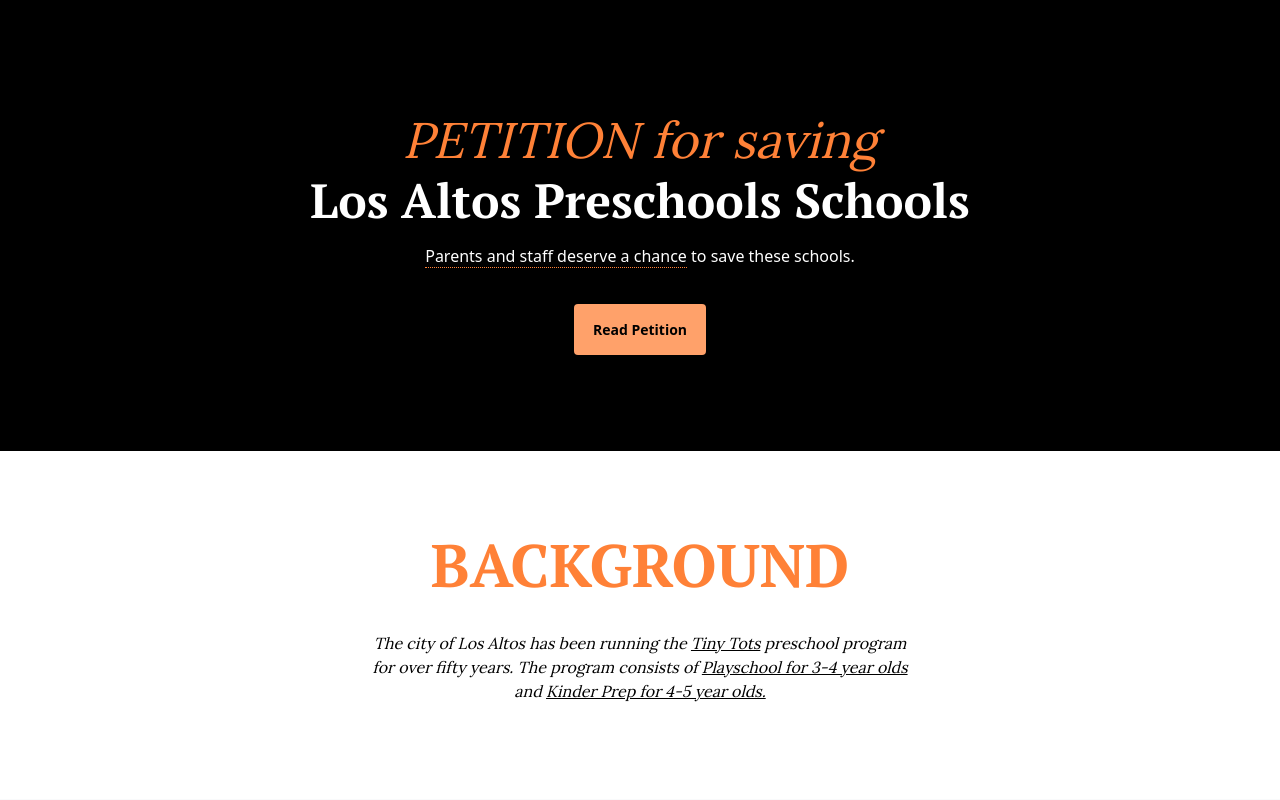
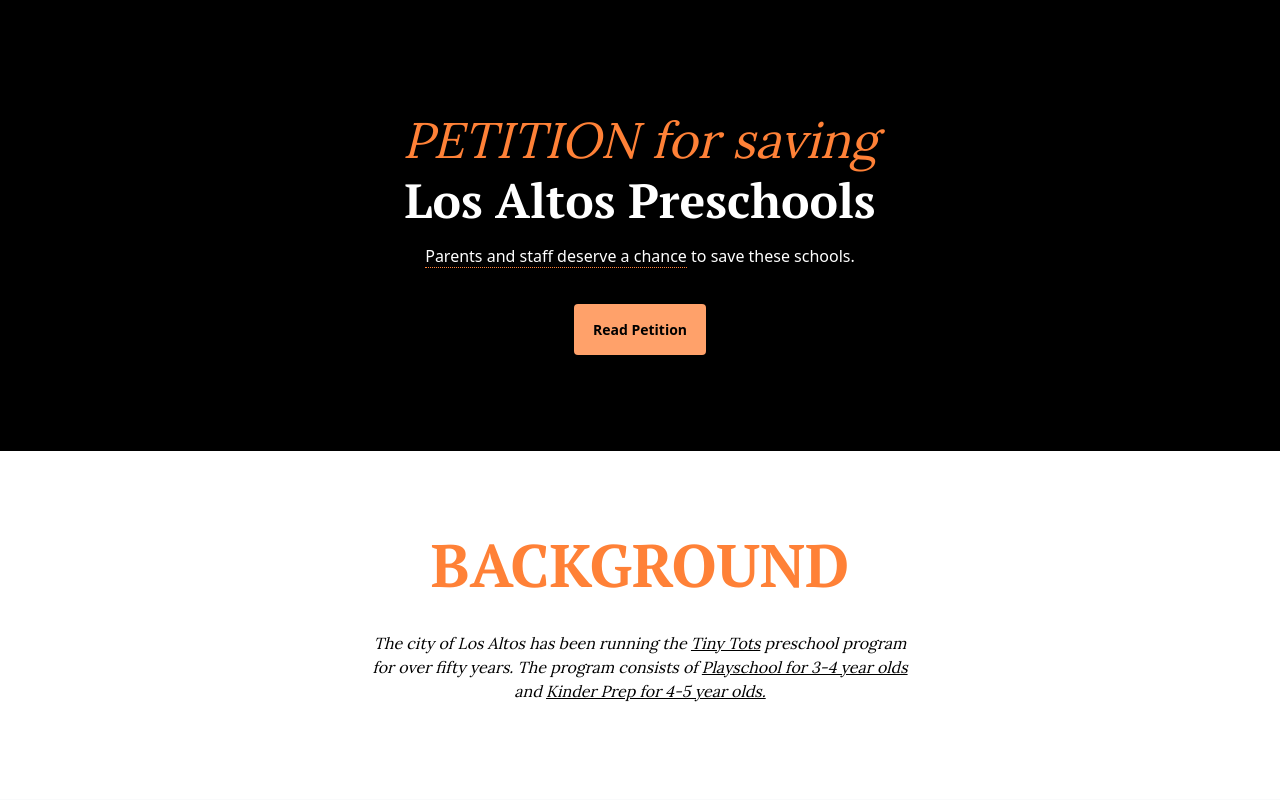
Before and after one commit to benmccann/losaltos.school, a SvelteKit app: page / in a window 1280 px wide. Shown: the top 800 px of the page. Built offline with nearby package versions, Linux system fonts and the light colour scheme.

Commit message:
fix typo

```diff
--- a/src/routes/+page.svelte
+++ b/src/routes/+page.svelte
@@ -20,7 +20,7 @@
 				<div class="text-center">
 					<h2>
 						<span class="heading-highlight">PETITION for saving</span>
-						Los Altos Preschools Schools
+						Los Altos Preschools
 					</h2>
 					<p>
 						<span class="border-light-dotted">Parents and staff deserve a chance</span> to save these
```
